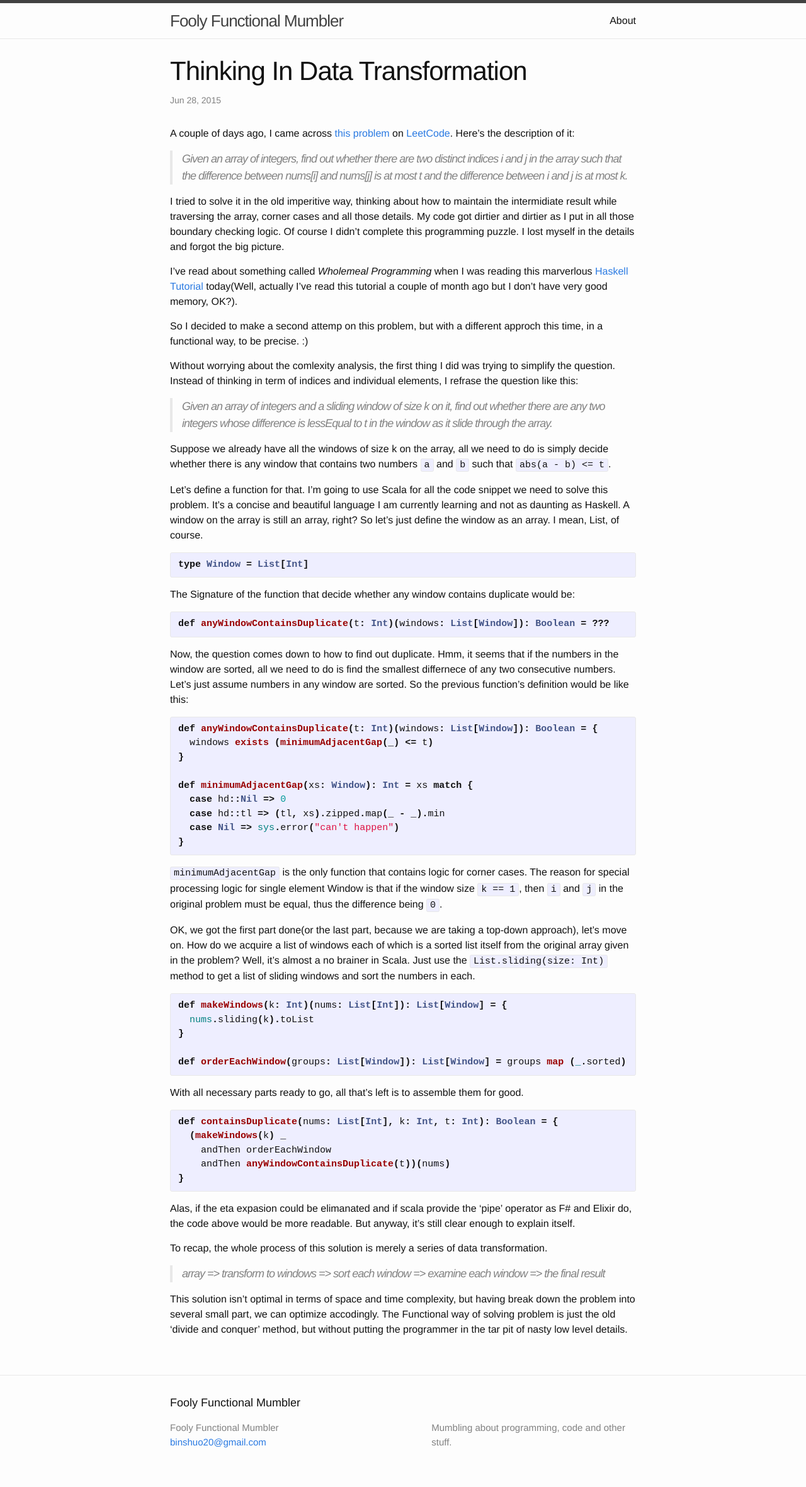
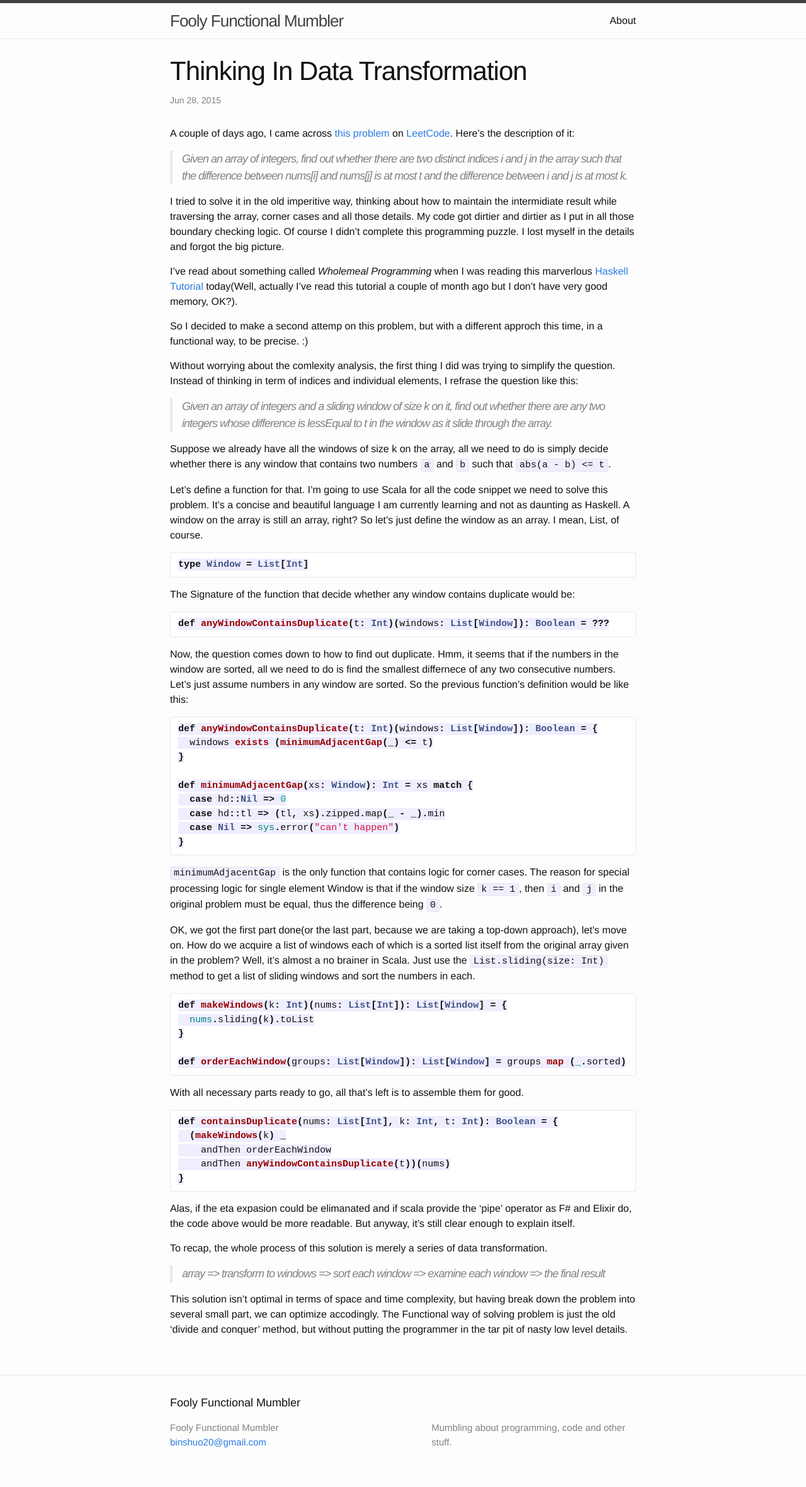
Before and after one commit to binshuohu/bishophu.github.io, a Jekyll site: the page built from _posts/2015-06-28-thinking-in-data-transformation.md, in a window 1280 px wide. Shown: the whole page at 63% size. Built offline with Jekyll 4.4.1, drawn with Linux system fonts in a browser that asks for light colours; Markdown is read by kramdown in place of the engine named in the settings; comment, search, counter and statistics services are not loaded.

Commit message:
use redcarpet to render markdown

````diff
--- a/_config.yml
+++ b/_config.yml
@@ -15,7 +15,6 @@
       layout: "post"
 
 # Build settings
-markdown: kramdown
-
-kramdown:
-  input: GFM
+markdown: redcarpet
+redcarpet:
+  extensions: ["smart", "tables", "no_intra_emphasis", "fenced_code_blocks", "autolink", "strikethrough", "superscript", "with_toc_data"]
--- a/_posts/2015-06-28-thinking-in-data-transformation.md
+++ b/_posts/2015-06-28-thinking-in-data-transformation.md
@@ -21,19 +21,19 @@
 Let's define a function for that. I'm going to use Scala for all the code snippet we need to solve this problem. It's a concise and beautiful language I am currently learning and not as daunting as Haskell.
 A window on the array is still an array, right? So let's just define the window as an array. I mean, List, of course.
 
-{% highlight scala %}
+```scala
 type Window = List[Int]
-{% endhighlight %}
+```
 
 The Signature of the function that decide whether any window contains duplicate would be:
 
-{% highlight scala %}
+```scala
 def anyWindowContainsDuplicate(t: Int)(windows: List[Window]): Boolean = ???
-{% endhighlight %}
+```
 
 Now, the question comes down to how to find out duplicate. Hmm, it seems that if the numbers in the window are sorted, all we need to do is find the smallest differnece of any two consecutive numbers. Let's just assume numbers in any window are sorted. So the previous function's definition would be like this:
 
-{% highlight scala %}
+```scala
 def anyWindowContainsDuplicate(t: Int)(windows: List[Window]): Boolean = {
   windows exists (minimumAdjacentGap(_) <= t)
 }
@@ -43,29 +43,29 @@
   case hd::tl => (tl, xs).zipped.map(_ - _).min
   case Nil => sys.error("can't happen")
 }
-{% endhighlight %}
+```
 
 `minimumAdjacentGap` is the only function that contains logic for corner cases.  The reason for special processing logic for single element Window is that if the window size `k == 1`, then `i` and `j` in the original problem must be equal, thus the difference being `0`.
 
 OK, we got the first part done(or the last part, because we are taking a top-down approach), let's move on. How do we acquire a list of windows each of which is a sorted list itself from the original array given in the problem? Well, it's almost a no brainer in Scala. Just use the `List.sliding(size: Int)` method to get a list of sliding windows and sort the numbers in each.
 
-{% highlight scala %}
+```scala
 def makeWindows(k: Int)(nums: List[Int]): List[Window] = {
   nums.sliding(k).toList
 }
 
 def orderEachWindow(groups: List[Window]): List[Window] = groups map (_.sorted)
-{% endhighlight %}
+```
 
 With all necessary parts ready to go, all that's left is to assemble them for good.
 
-{% highlight scala %}
+```scala
 def containsDuplicate(nums: List[Int], k: Int, t: Int): Boolean = {
   (makeWindows(k) _
     andThen orderEachWindow
     andThen anyWindowContainsDuplicate(t))(nums)
 }
-{% endhighlight %}
+```
 
 Alas, if the eta expasion could be elimanated and if scala provide the 'pipe' operator as F# and Elixir do, the code above would be more readable. But anyway, it's still clear enough to explain itself.
 
````
